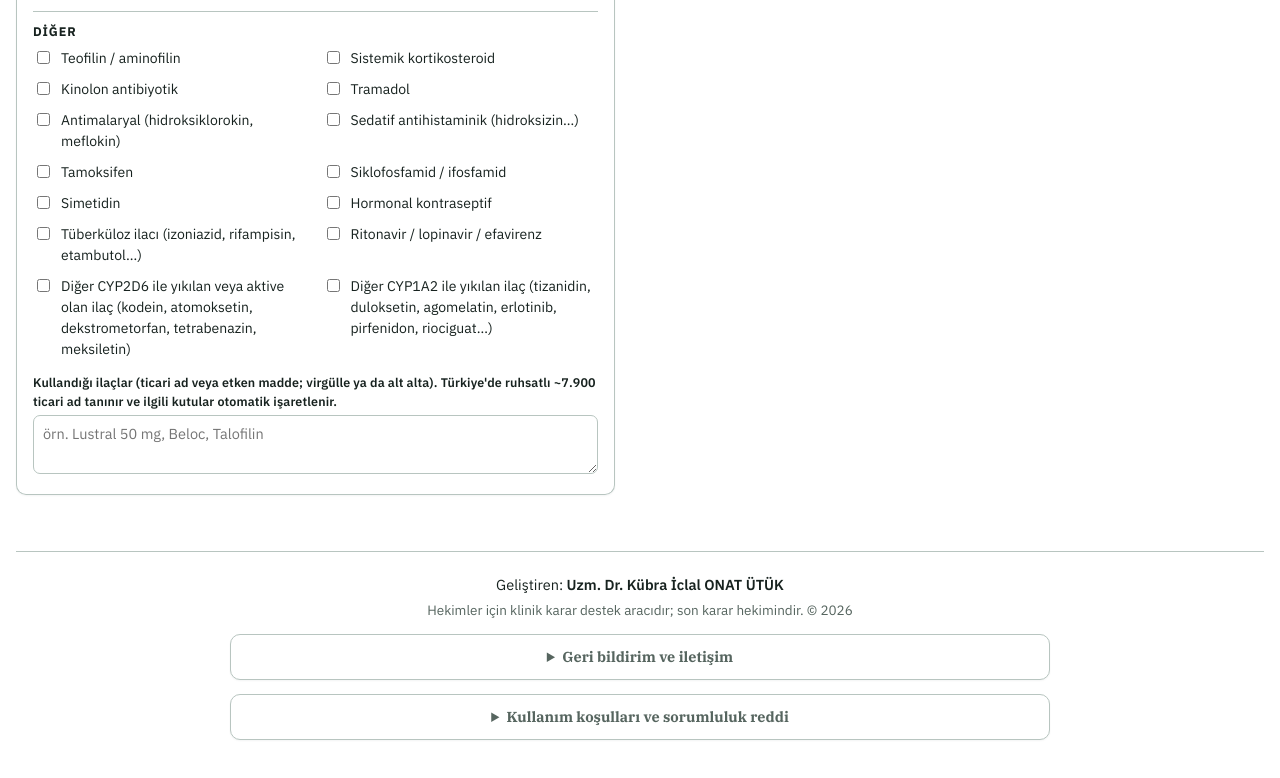
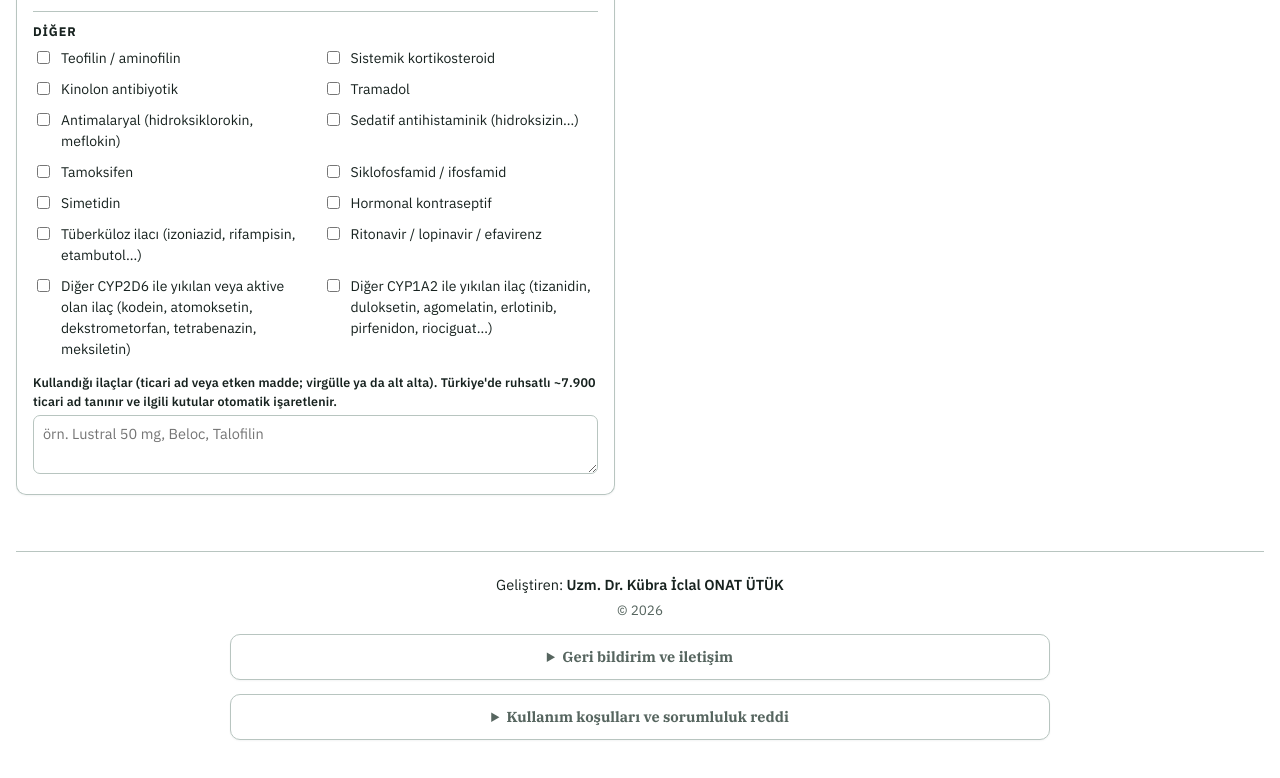
Before and after one commit to sigarabirakma/sigarabirakma.github.io, a plain HTML site: page index.html in a window 1280 px wide. Shown: the part 3224-4002 px from the top of the page. Drawn offline with Linux system fonts and the light colour scheme.

Commit message:
Alt bilgideki karar destek cümlesi kaldırıldı

```diff
--- a/index.html
+++ b/index.html
@@ -653,7 +653,7 @@ th{color:var(--fg);font-weight:700;border-bottom:2px solid var(--line)}
 </section>
 
 <footer class="site-foot">
-  <p class="devs">Geliştiren: <b>Uzm. Dr. Kübra İclal ONAT ÜTÜK</b></p>  <p>Hekimler için klinik karar destek aracıdır; son karar hekimindir. © 2026</p>
+  <p class="devs">Geliştiren: <b>Uzm. Dr. Kübra İclal ONAT ÜTÜK</b></p>  <p>© 2026</p>
   <details class="fb" id="iletisim"><summary>Geri bildirim ve iletişim</summary><div class="body">
     <p class="hint">Hata bildirimi, öneri veya sorularınızı yazabilirsiniz. Lütfen hasta bilgisi veya kişisel sağlık bilgisi paylaşmayın. E-posta: <a href="mailto:iletisim@dumansizhava.com">iletisim@dumansizhava.com</a></p>
     <form id="fbForm" novalidate>
```
